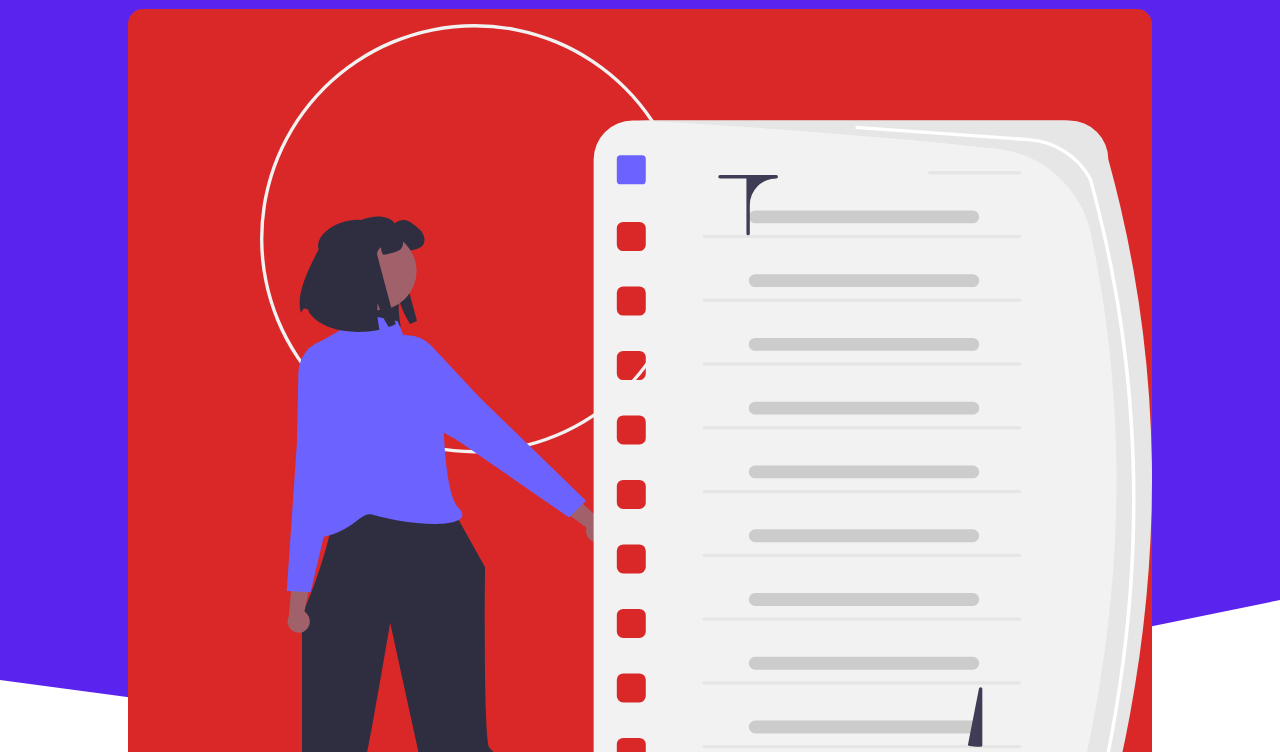
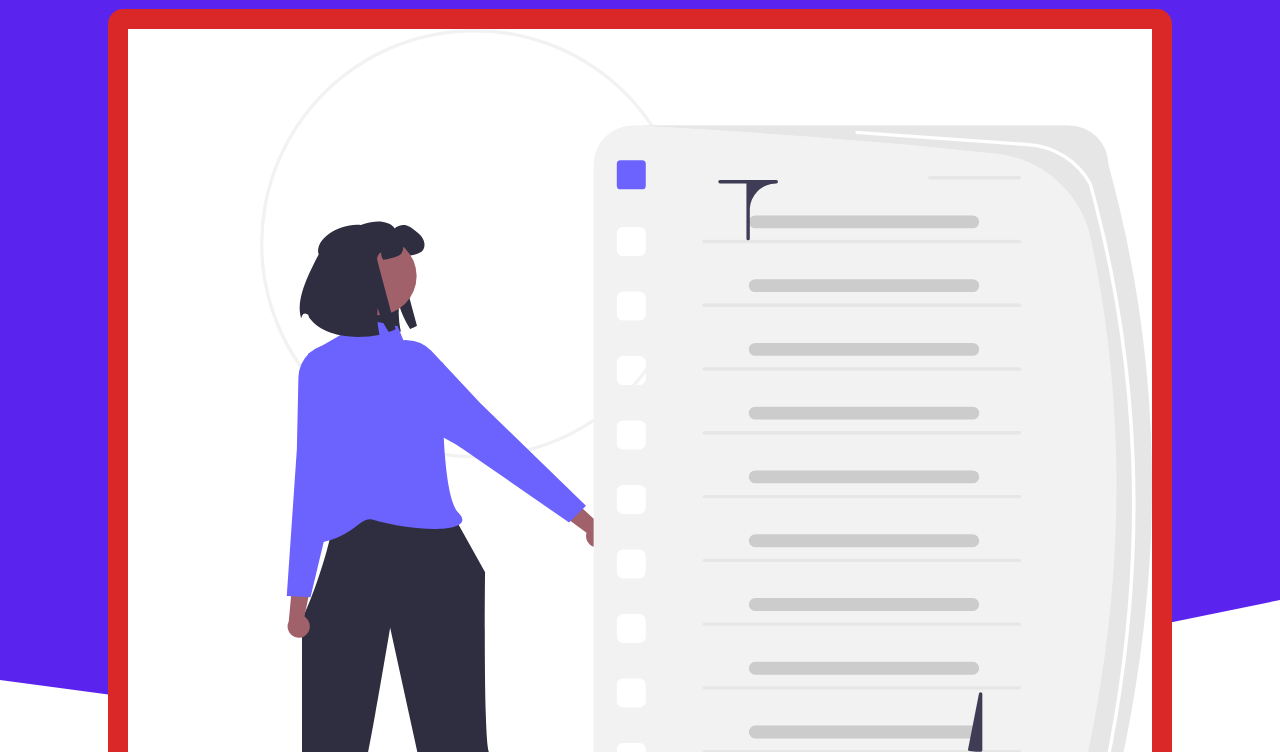
Before and after one commit to genwinxbruh/Sassy-Project, a plain HTML site: page index.html in a window 1280 px wide. Shown: the part 48-800 px from the top of the page. Drawn offline with Linux system fonts and the light colour scheme.

Commit message:
fixed image bg color

```diff
--- a/css/style.scss
+++ b/css/style.scss
@@ -49,11 +49,16 @@ header {
 main {
     section#mainimage {
         background-color:color(accent);
-        padding-top: 15px;
+        padding: 20px;
         margin: 1em auto;
         width: 80%;
         color: color(font);
         border-radius: 15px;
+
+        img {
+            background-color: color(font);
+        }
+
         p {
             margin: 0;
             padding: 0;
--- a/index.html
+++ b/index.html
@@ -7,6 +7,7 @@
     <meta name="viewport" content="width=device-width, initial-scale=1.0">
     <title>Sass Project</title>
     <link rel="stylesheet" href="./css/style.css" .css">
+    <link rel="shortcut icon" href="#">
 </head>
 
 <body>
```
Also changed, not shown: css/style.css, 1 other file.
